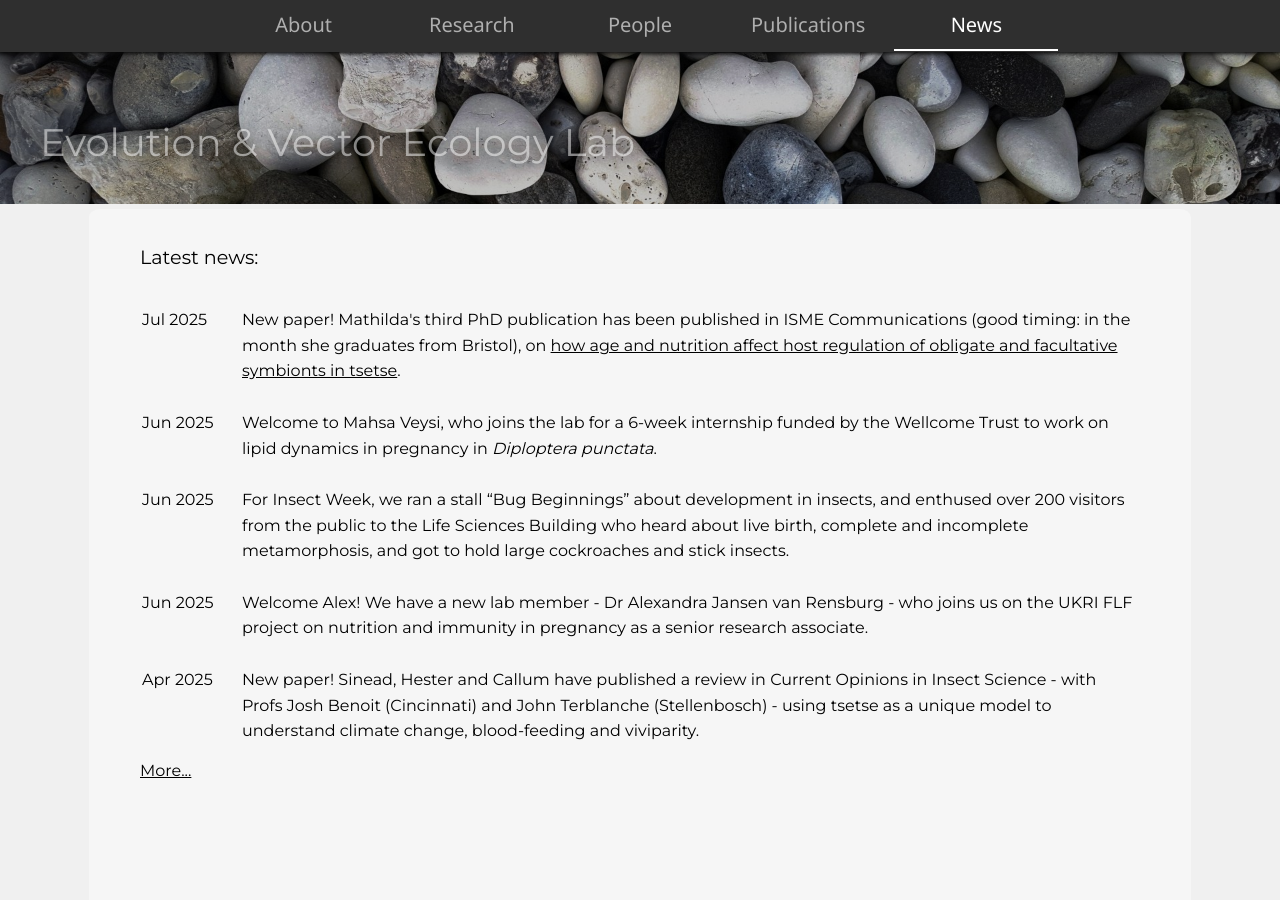
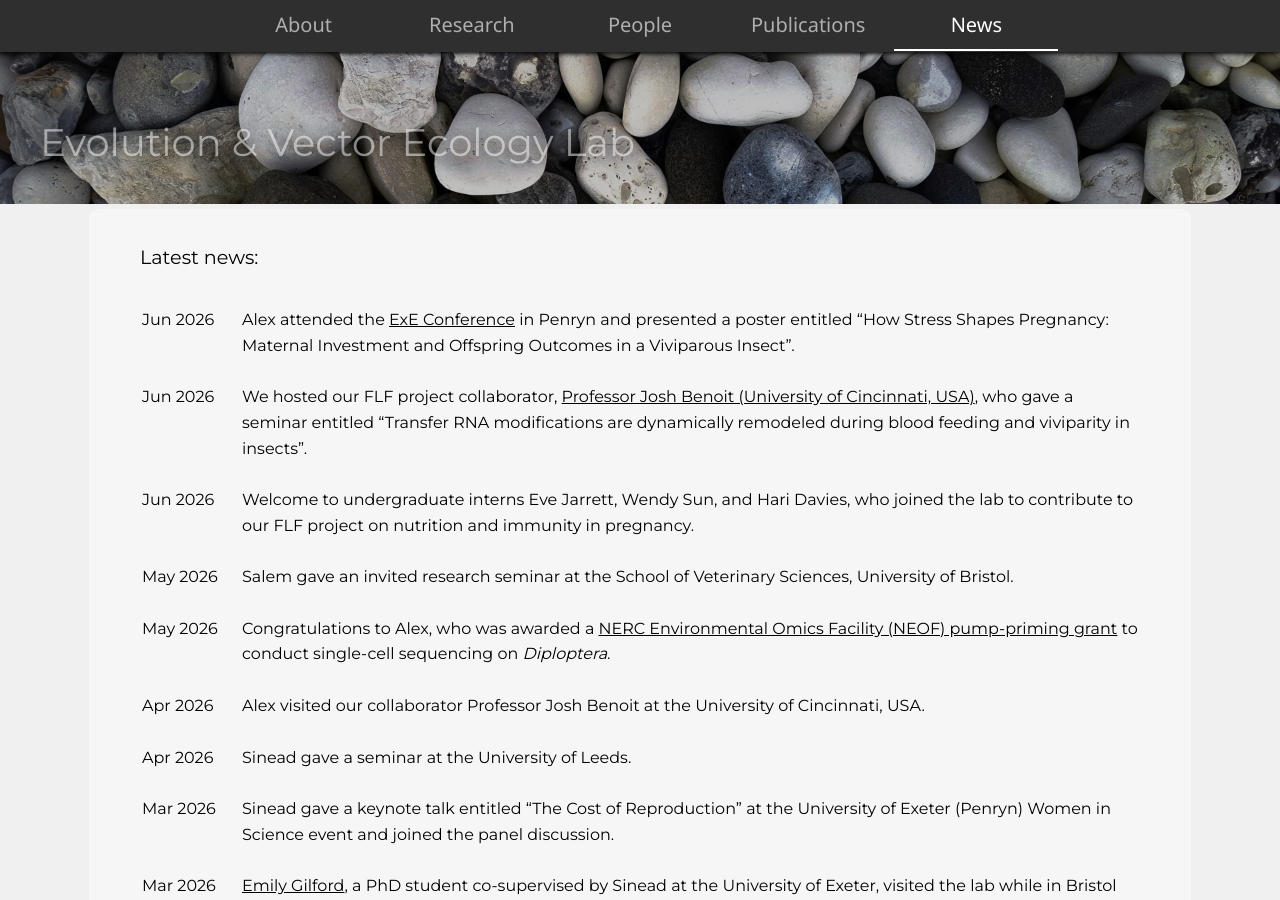
Before and after one commit to evelab/evelab.github.io, a Jekyll site: the page built from news.html, in a window 1280 px wide and 900 px high. Built offline with Jekyll 4.4.1, drawn with Linux system fonts in a browser that asks for light colours; some of the changed text lies outside the part shown.

Commit message:
Publications and News updates.

```diff
--- a/_layouts/default.html
+++ b/_layouts/default.html
@@ -64,7 +64,7 @@
     </div>
 
     <div id='footer'>
-      <p class='text'>&#169; 2025 Evolution and Vector Ecology Lab</p>
+      <p class='text'>&#169; 2019-2026 Evolution and Vector Ecology Lab</p>
     </div>
 
   </body>
--- a/news-events/news.json
+++ b/news-events/news.json
@@ -1,4 +1,76 @@
 [
+  {
+    "date": "Jun 2026",
+    "text": "Alex attended the <a href='https://sites.exeter.ac.uk/exe/' target='_blank'>ExE Conference</a> in Penryn and presented a poster entitled “How Stress Shapes Pregnancy: Maternal Investment and Offspring Outcomes in a Viviparous Insect”."
+  },
+  {
+    "date": "Jun 2026",
+    "text": "We hosted our FLF project collaborator, <a href='https://insect-biology.com/' target='_blank'>Professor Josh Benoit (University of Cincinnati, USA)</a>, who gave a seminar entitled “Transfer RNA modifications are dynamically remodeled during blood feeding and viviparity in insects”."
+  },
+  {
+    "date": "Jun 2026",
+    "text": "Welcome to undergraduate interns Eve Jarrett, Wendy Sun, and Hari Davies, who joined the lab to contribute to our FLF project on nutrition and immunity in pregnancy."
+  },
+  {
+    "date": "May 2026",
+    "text": "Salem gave an invited research seminar at the School of Veterinary Sciences, University of Bristol."
+  },
+  {
+    "date": "May 2026",
+    "text": "Congratulations to Alex, who was awarded a <a href='https://neof.org.uk/our-capability/pilot-competition-2026-independent-and-ecr/' target='_blank'>NERC Environmental Omics Facility (NEOF) pump-priming grant</a> to conduct single-cell sequencing on <i>Diploptera</i>."
+  },
+  {
+    "date": "Apr 2026",
+    "text": "Alex visited our collaborator Professor Josh Benoit at the University of Cincinnati, USA."
+  },
+  {
+    "date": "Apr 2026",
+    "text": "Sinead gave a seminar at the University of Leeds."
+  },
+  {
+    "date": "Mar 2026",
+    "text": "Sinead gave a keynote talk entitled “The Cost of Reproduction” at the University of Exeter (Penryn) Women in Science event and joined the panel discussion."
+  },
+  {
+    "date": "Mar 2026",
+    "text": "<a href='https://experts.exeter.ac.uk/42256-emily-gilford' target='_blank'>Emily Gilford</a>, a PhD student co-supervised by Sinead at the University of Exeter, visited the lab while in Bristol for the ASAB Spring Meeting."
+  },
+  {
+    "date": "Feb 2026",
+    "text": "Sinead gave a seminar at the University of Edinburgh, hosted by Hannah Froy."
+  },
+  {
+    "date": "Feb 2026",
+    "text": "Sinead gave an online seminar for the <a href='https://www.bristol.ac.uk/clinical-sciences/research/global-health-and-ageing-gharu/' target='_blank'>Global Health and Ageing Research Unit</a> at the University of Bristol."
+  },
+  {
+    "date": "Dec 2025",
+    "text": "Iswarya presented a poster at the <a href='https://asabwinter.github.io/2025/' target='_blank'>ASAB Winter Meeting</a> in Edinburgh, which also marked Sinead's final meeting as an Ordinary Council member."
+  },
+  {
+    "date": "Nov 2025",
+    "text": "<a href='https://vectorgeneticslab.ucdavis.edu/people/hester-weaving' target='_blank'>Dr Hester Weaving</a>, an EVE Lab alumna and now a postdoctoral researcher at UC Davis, USA, visited the lab and gave a seminar on gene drive in mosquitoes."
+  },
+  {
+    "date": "Oct 2025",
+    "text": "Sinead gave an invited talk at the <a href='https://gutenberg-workshops.uni-mainz.de/evolution-ageing/' target='_blank'>Evolution of Ageing workshop</a> in Ingelheim, Germany."
+  },
+  {
+    "date": "Sep 2025",
+    "text": "We hosted our FLF project collaborator, <a href='https://insectphysiologicalecology.org/' target='_blank'>Professor John Terblanche (Stellenbosch University)</a>, who gave a seminar entitled “How will climate change impact insect performance and survival? Lessons from 20 years chasing flies”."
+  },
+  {
+    "date": "Sep 2025",
+    "text": "Iswarya presented a poster at the <a href='https://iddconf.org/' target='_blank'>IDDConf</a> in Cumbria."
+  },
+  {
+    "date": "Aug 2025",
+    "text": "Sinead presented two talks at the European Society for Evolutionary Biology Congress in Barcelona, Spain, on being part-time in academia and on tsetse senescence."
+  },
+  {
+    "date": "Jul 2025",
+    "text": "Sinead gave an invited talk at the <a href='https://www.sebiology.org/events/ems-past-event/seb-annual-conference-antwerp-2025/sessions-2025/animal.html' target='_blank'>“Vulnerability and Adaptation of Early Life Stages to Environmental Stressors” symposium</a> at the Society for Experimental Biology Annual Conference in Antwerp, Belgium."
+  },
   {
     "date": "Jul 2025",
     "text": "New paper! Mathilda's third PhD publication has been published in ISME Communications (good timing: in the month she graduates from Bristol), on <a href='https://doi.org/10.1093/ismeco/ycaf108' target='_blank'>how age and nutrition affect host regulation of obligate and facultative symbionts in tsetse</a>."
--- a/publications.html
+++ b/publications.html
@@ -16,6 +16,8 @@ news: inactive
 <br>
 
 <section class='publications'>
+
+    <p>Frigard, R., Ajayi, O.M., LeFevre, G., Ezemuoka, L.C., <b>English, S.</b>, and Benoit, J.B. (2025). Daily activity rhythms, sleep and pregnancy are fundamentally related in the Pacific beetle mimic cockroach, <i>Diploptera punctata</i>. <i>Journal of Experimental Biology</i>, 228, jeb250486. <a href='https://doi.org/10.1242/jeb.250486' target='_blank'>DOI: 10.1242/jeb.250486</a></p>
 
   <p><b>Whittle, M.</b>, <b>Barreaux, A.M.</b>, Haines, L.R., Bonsall, M.B., <b>English, S.</b>, and Ponton, F. (2025). How do host age and nutrition affect density regulation of obligate versus facultative bacterial symbionts? Insights from the tsetse fly. <i>ISME Communications</i>, ycaf108. <a href='https://doi.org/10.1093/ismeco/ycaf108' target='_blank'>DOI: 10.1093/ismeco/ycaf108</a></p>
 
--- a/scripts/news.js
+++ b/scripts/news.js
@@ -28,7 +28,7 @@ function populateNews(news) {
     tr.appendChild(date);
     tr.appendChild(text);
     // latest news
-    if(i < 5) {
+    if(i < 10) {
       if(i == 0) {
         date.className = 'date';
       //   let twitter = document.createElement('td');
@@ -41,7 +41,7 @@ function populateNews(news) {
     }
     // archived news
     else {
-      if(i == 5) {
+      if(i == 10) {
         date.className = 'date';
       }
       document.getElementById('newsArchived').appendChild(tr);
```
Also changed, not shown: sitemap.xml (+6 -6 lines).
